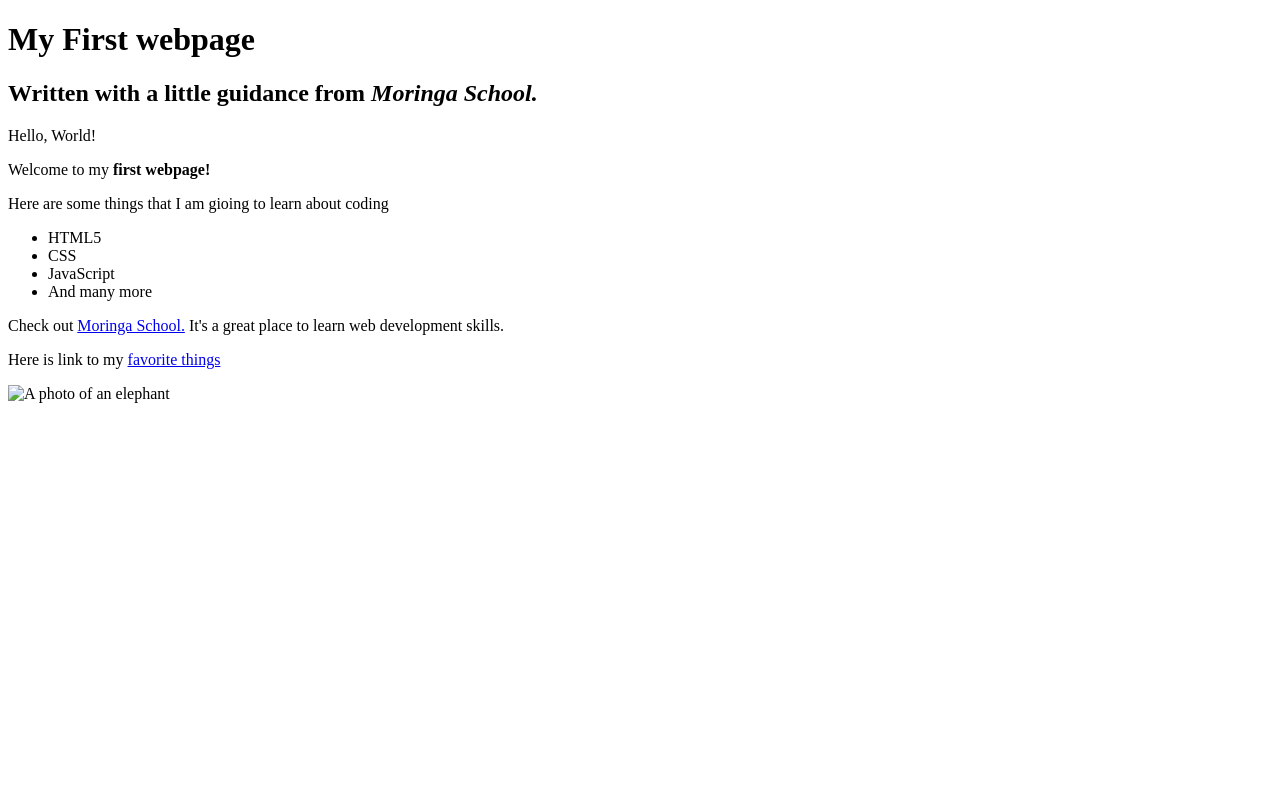
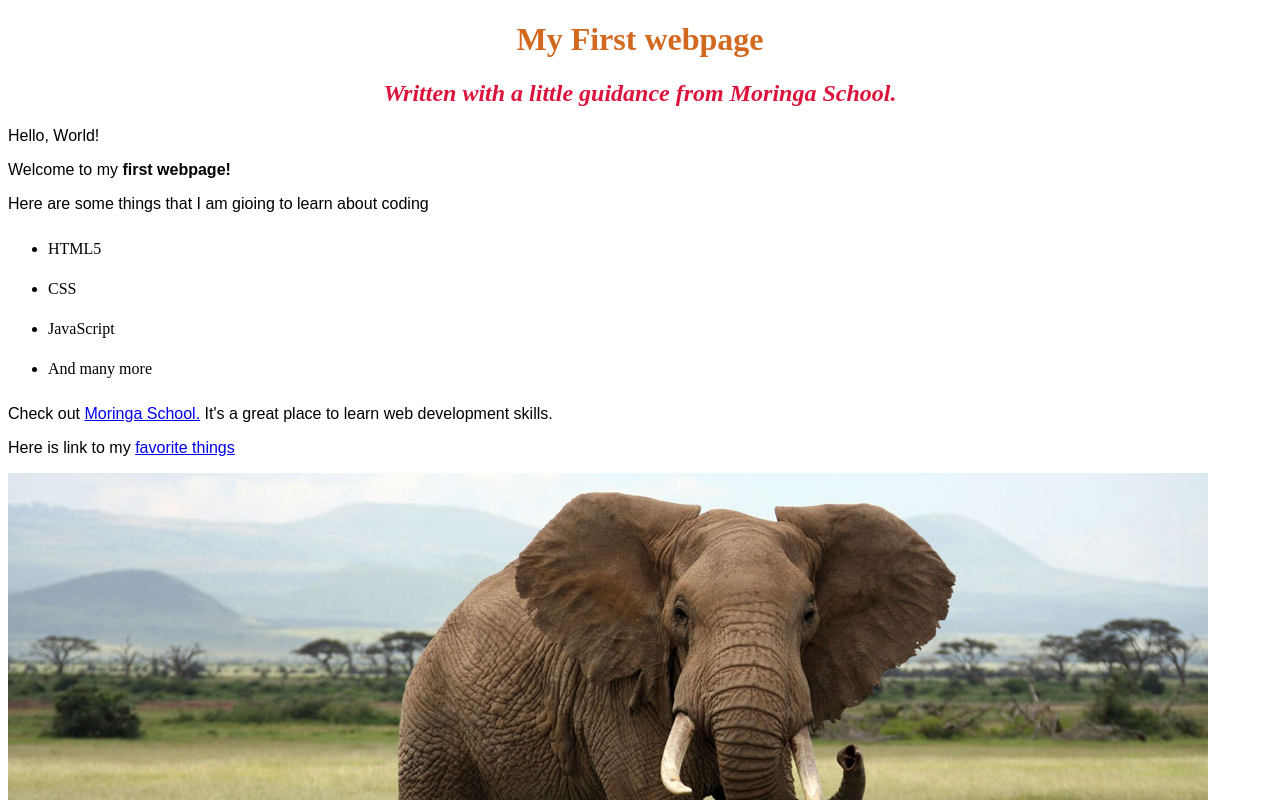
Before and after one commit to MugoDom/my-first-webpage, a plain HTML site: page index.html in a window 1280 px wide. Shown: the top 800 px of the page. Drawn offline with Linux system fonts and the light colour scheme.

Commit message:
change from my-first-webpage.html to index.html

```diff
--- /dev/null
+++ b/CSS/style.css
@@ -0,0 +1,21 @@
+h1 {
+    color: chocolate;
+    text-align: center;
+}
+h2 {
+    color: crimson;
+    font-style: italic;
+    text-align: center;
+}
+
+p {
+    font-family: sans-serif;
+}
+
+ul {
+    line-height: 40px;
+}
+
+img {
+    border-width: 40px;
+}
--- a/my-first-webpage.html
+++ b/index.html
@@ -2,6 +2,7 @@
 <html>
     <head>
         <title>My first webpage</title>
+        <link href="css/style.css" rel="stylesheet" type="text/css">
     </head>
     <body>
         <h1>My First webpage</h1>
```
Also changed, not shown: CSS/styles.css (added), images/elephant.jpg (added), 1 other file.
